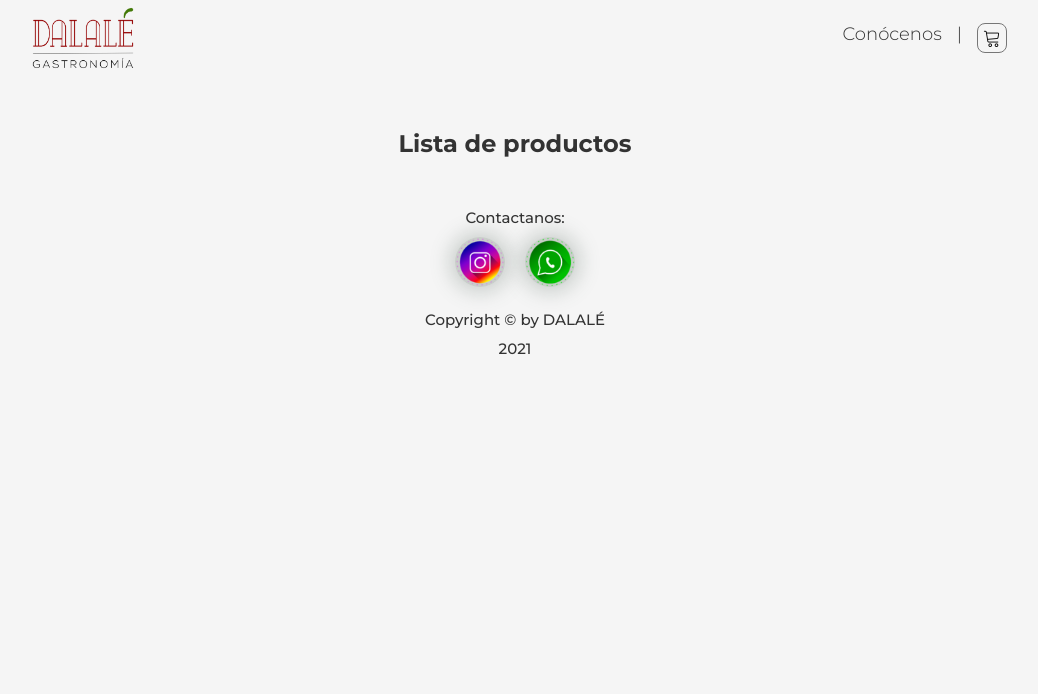
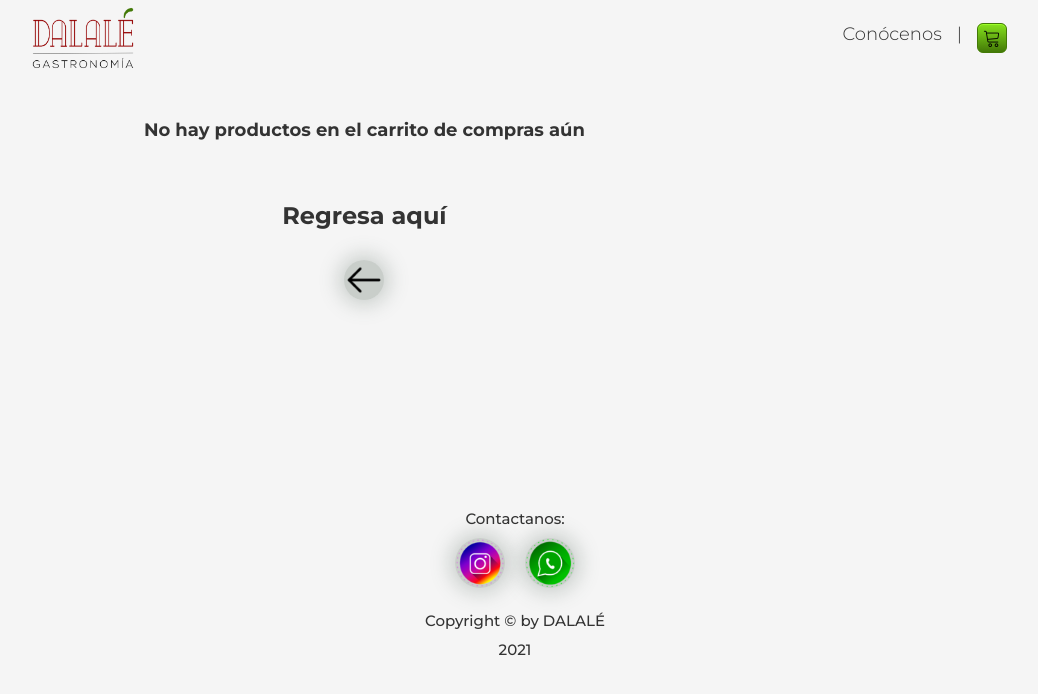
Before and after one commit to danielvaldivv/dalale-website, a React app: page /checkout in a window 1280 px wide. Shown: the top 694 px of the page, without its empty margins (125-1163 px from the left). Built offline with nearby package versions, Linux system fonts and the light colour scheme.

Commit message:
[Add] Checkout

```diff
--- a/src/components/NavBar/NavBar.scss
+++ b/src/components/NavBar/NavBar.scss
@@ -13,12 +13,25 @@ nav {
 
     & img{
       padding: 5px;
-      border: 1px solid #777777;
-      border-radius: 8px;
+      box-shadow: inset 0px 1px 0px 0px #9aff26;
+      background: linear-gradient(to bottom, #83dd1c 5%, var(--color1) 100%);
+      background-color: #83dd1c;
+      border-radius: 6px;
+      border: 1px solid var(--color1);
+      cursor: pointer;
+      color: #253c0b;
+
+      text-decoration: none;
+      text-shadow: 0px 1px 0px #66ac16;
     }
     & img:hover {
-      background-color: var(--color1);
-      border: 1px solid var(--color1);
+      background: linear-gradient(to bottom, #63b8ee 5%, #468ccf 100%);
+      box-shadow: inset 0px 1px 0px 0px #bee2f9;
+      background: linear-gradient(to bottom, #63b8ee 5%, #468ccf 100%);
+      background-color: #63b8ee;
+      border: 1px solid #3866a3;
+      color: #14396a;
+      text-shadow: 0px 1px 0px #7cacde;
     }
 
   }
--- a/src/components/Product/Product.jsx
+++ b/src/components/Product/Product.jsx
@@ -2,7 +2,7 @@ import React from 'react'
 
 import './Product.scss'
 
-const Product = ({ product }) => (
+const Product = ({ product, handleAddToCart }) => (
     <section className="Product">
       <img src={product.image} alt="Product" width="240px" />
       <div className="Product__description">
@@ -10,7 +10,9 @@ const Product = ({ product }) => (
         <h1><span>$ {product.price}</span></h1>
         <p>{product.description}</p>
       </div>
-      <button type="button">Añadir</button>
+      <button type="button" onClick={handleAddToCart(product)}>
+        Añadir
+      </button>
     </section>
 )
 
--- a/src/components/Products/Products.jsx
+++ b/src/components/Products/Products.jsx
@@ -4,8 +4,12 @@ import Product from '../Product/Product'
 import './Products.scss'
 
 const Products = () => {
-  const { state } = useContext(AppContext);
+  const { state , addToCart } = useContext(AppContext);
   const { products } = state;
+
+  const handleAddToCart = product => () => {
+    addToCart(product);
+  }
 
   return (
     <section className="Products">
@@ -15,6 +19,7 @@ const Products = () => {
         <Product
           key={product.id}
           product={product}
+          handleAddToCart={handleAddToCart}
         />
         ))
       }
--- a/src/containers/Checkout/Checkout.jsx
+++ b/src/containers/Checkout/Checkout.jsx
@@ -3,24 +3,61 @@ import { Link } from 'react-router-dom'
 import AppContext from '../../context/AppContext'
 
 import arrowLeft from '../../assets/icons/arrow-left.png'
+import trash from '../../assets/icons/trash.png'
 
 import './Checkout.scss'
 
 const Checkout = () => {
-  const { state } = useContext(AppContext)
+  const { state, removeFromCart } = useContext(AppContext)
+
   const { cart } = state
+
+  const handleRemove = (product, index) => () => {
+    removeFromCart(product, index);
+  };
+
+  const handleSumTotal = () => {
+    const reducer = (accumulator, currentValue) =>
+      accumulator + currentValue.price;
+    const sum = cart.reduce(reducer, 0);
+    return sum;
+  };
 
     return (
       <div className="Checkout">
-        { cart.length > 0
-        ? <h3>Lista de productos</h3>
-        : <div className="Checkout__comeback">
+      <div className="Checkout-content">
+        {cart.length > 0 ? (
+          <h3>Lista de Pedidos:</h3>
+        ) : (
+          <div className="Checkout-comeback">
             <h4>No hay productos en el carrito de compras aún</h4>
             <h3>Regresa aquí</h3>
             <Link to="/"><img src={arrowLeft} alt="Arrow Left" width="40px" /></Link>
           </div>
-      }
+        )}
+        {cart.map((item, index) => (
+          <div className="Checkout-item" key={item.title}>
+            <div className="Checkout-element">
+              <img src={item.image} alt={item.title} width="50px" />
+              <p>{item.title}</p>
+              <span><p>$ {item.price}</p></span>
+            </div>
+            <button type="button" onClick={handleRemove(item, index)}>
+              <img src={trash} alt ="trash" width="30px" />
+            </button>
+          </div>
+        ))}
       </div>
+      {cart.length > 0 && (
+        <div className="Checkout-sidebar">
+          <h4>Total:</h4>
+            <h3>{`$ ${handleSumTotal()}`}</h3>
+            <Link to="/Checkout/Information">
+              <button type="button">Continuar</button>
+            </Link>
+        </div>
+      )}
+    </div>
     )
 }
 
--- a/src/containers/Checkout/Checkout.scss
+++ b/src/containers/Checkout/Checkout.scss
@@ -1,32 +1,107 @@
 .Checkout {
-  margin: 50px auto;
-  width: 90%;
-  height: auto;
+  max-width: 1024px;
+  margin: 0 auto;
+  height:50vh;
+  grid-template-columns: 5fr 2fr;
+  grid-gap: 2rem;
+  grid-row-gap: 1.5em;
+  display: grid;
+  padding: 10px;
 
-  & h4, h3{
-    margin: 0 auto;
-    text-align: center;
-    width: 60%;
-  }
-
-  & .Checkout__comeback {
+  & .Checkout-comeback {
     display: flex;
-    gap: 40px;
     flex-direction: column;
     align-items: center;
-
-    img {
-    border-radius: 50%;
-    background-color: rgba(90, 106, 94, 0.282);
-    box-shadow: 0px 0px 20px 5px rgba(90, 106, 94, 0.282);
+    justify-content: center;
+    h3, h4 {
+      margin: 30px auto
+    }
+    & img {
+      border-radius: 50%;
+      background-color: rgba(90, 106, 94, 0.282);
+      box-shadow: 0px 0px 20px 5px rgba(90, 106, 94, 0.282);
     }
 
-    img:hover {
+    &  img:hover {
       background-color: var(--color1);
       box-shadow: 0px 0px 20px 5px rgba(10, 100, 35, 0.45);
     }
+  }
+  & .Checkout-item {
+    display: flex;
+    justify-content: space-between;
+    align-items: center;
+    margin: 10px 0 0 0;
 
+    & img {
+      margin-inline-start: 10px;
+    }
+
+    & button {
+      background-color: transparent;
+      border: none;
+      outline: none;
+    }
+    & button img {
+      padding: 5px;
+      border-radius: 50%;
+    }
+
+    & button img:hover {
+      cursor: pointer;
+      background-color: #cc2129;
+    }
+
+    & .Checkout-element {
+      display: flex;
+      justify-content: space-between;
+      align-items: center;
+      width: 100%;
+      border-bottom: 1px solid #eee;
+
+      & img {
+        border-radius: 50%;
+      }
+
+    }
   }
 
+  & .Checkout-sidebar {
+    h3 {
+      text-align: end;
+    }
+    & button {
+      box-shadow: inset 0px 1px 0px 0px #9aff26;
+      background: linear-gradient(to bottom, #83dd1c 5%, var(--color1) 100%);
+      background-color: #83dd1c;
+      border-radius: 6px;
+      border: 1px solid var(--color1);
+      display: inline-block;
+      color: #253c0b;
+      cursor: pointer;
+      font-family: Arial;
+      font-size: 15px;
+      font-weight: bold;
+      padding: 6px 24px;
+      text-decoration: none;
+      text-shadow: 0px 1px 0px #66ac16;
+      width: 100%;
+      display: block;
+      outline: none;
+    }
+  }
 
+  & .Checkout-sidebar button:hover {
+    background: linear-gradient(to bottom, #63b8ee 5%, #468ccf 100%);
+    box-shadow: inset 0px 1px 0px 0px #bee2f9;
+    background: linear-gradient(to bottom, #63b8ee 5%, #468ccf 100%);
+    background-color: #63b8ee;
+    border: 1px solid #3866a3;
+    color: #14396a;
+    text-shadow: 0px 1px 0px #7cacde;
+  }
+
+  & a {
+    text-decoration: none;
+  }
 }
--- a/src/hooks/useInitialState.jsx
+++ b/src/hooks/useInitialState.jsx
@@ -4,9 +4,27 @@ import initialState from '../initialState';
 const useInitialState = () => {
   const [state, setState] = useState(initialState);
 
+  const addToCart = (payload) => {
+    setState({
+      ...state,
+      cart: [...state.cart, payload],
+    });
+  };
+
+  const removeFromCart = (payload, indexToRemove) => {
+    setState({
+      ...state,
+      cart: state.cart.filter(
+        (items, indexCurrent) =>
+          items.id !== payload.id || indexCurrent !== indexToRemove
+      ),
+    });
+  };
 
   return{
-    state
+    state,
+    addToCart,
+    removeFromCart
   }
 }
 
--- a/src/initialState.js
+++ b/src/initialState.js
@@ -1,5 +1,5 @@
 export default {
-  cart: [5],
+  cart: [],
   buyer: [],
   orders: [],
   products: [
@@ -20,7 +20,7 @@ export default {
     {
       id: '3',
       image: 'https://i.ibb.co/TBfyJ0D/hummus.jpg',
-      title: 'Humus de Garbanzo',
+      title: 'Humus ',
       price: 10000,
       description: 'Maravillozo Humus de Garbanzos que te sientan a compartir con el mismisimo buda.',
     },
```
Also changed, not shown: src/assets/icons/trash.png (added).
